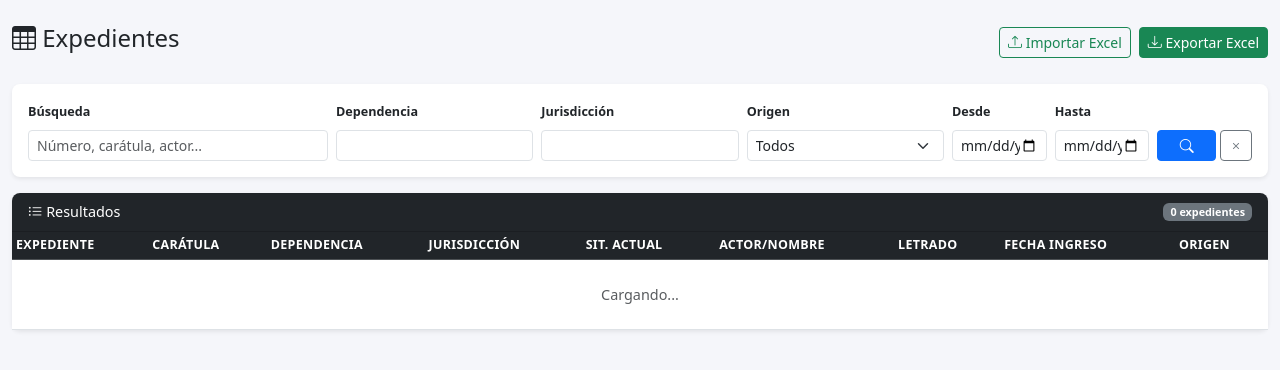
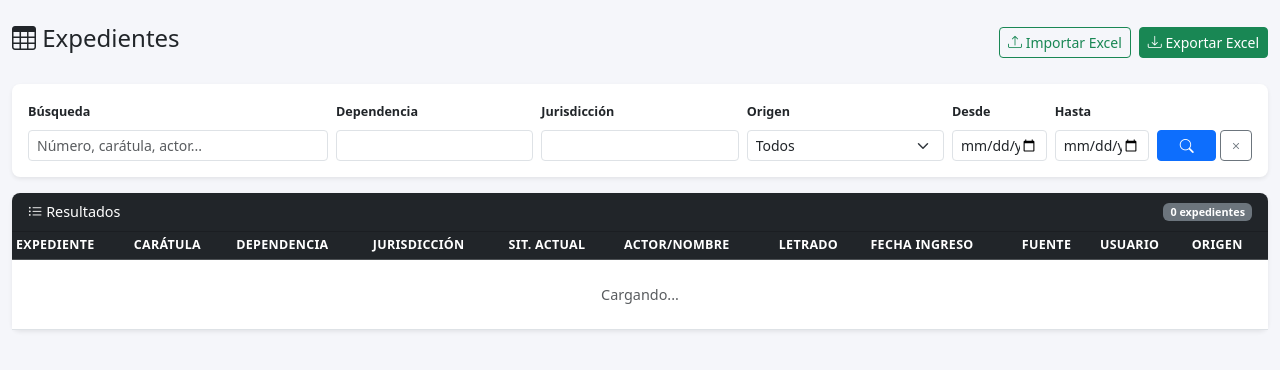
Before and after one commit to OctavioGalvan5/Web-scrapping-federal, a Flask app: page /expedientes/ in a window 1280 px wide. Shown: the part 54-424 px from the top of the page. Run offline with Flask 3, Linux system fonts and the light colour scheme; data that the repository does not hold is empty; some libraries are stand-ins or nearby versions.

Commit message:
se hizo cambios visuales en las columnas

```diff
--- a/routes/expedientes.py
+++ b/routes/expedientes.py
@@ -53,7 +53,7 @@
         f"""
         SELECT id, numero_expte, anio, caratula, dependencia, jurisdiccion,
                situacion_actual, actor_nombre, letrado_apoderado, cuit_cuil,
-               fecha_ingreso, origen, created_at
+               fecha_ingreso::text, origen, fuente, usuario_extraccion, created_at
         FROM expedientes
         {where}
         ORDER BY created_at DESC
@@ -97,6 +97,24 @@
         mimetype='application/vnd.openxmlformats-officedocument.spreadsheetml.sheet',
         as_attachment=True,
         download_name='expedientes_exportados.xlsx',
+    )
+
+
+@expedientes_bp.route('/plantilla')
+def plantilla():
+    df = pd.DataFrame(columns=[
+        'Número', 'Año', 'Carátula', 'Jurisdicción', 'Dependencia',
+        'Sit. Actual', 'Actor/Nombre', 'Letrado/Apoderado', 'Tomo/Folio', 'CUIT/CUIL'
+    ])
+    buf = io.BytesIO()
+    with pd.ExcelWriter(buf, engine='openpyxl') as writer:
+        df.to_excel(writer, index=False, sheet_name='Expedientes')
+    buf.seek(0)
+    return send_file(
+        buf,
+        mimetype='application/vnd.openxmlformats-officedocument.spreadsheetml.sheet',
+        as_attachment=True,
+        download_name='plantilla_expedientes.xlsx',
     )
 
 
--- a/setup.sql
+++ b/setup.sql
@@ -23,6 +23,9 @@
     created_at TIMESTAMP DEFAULT NOW(),
     updated_at TIMESTAMP DEFAULT NOW()
 );
+
+ALTER TABLE expedientes ADD COLUMN IF NOT EXISTS fuente VARCHAR(50);
+ALTER TABLE expedientes ADD COLUMN IF NOT EXISTS usuario_extraccion VARCHAR(100);
 
 CREATE TABLE IF NOT EXISTS scraper_runs (
     id SERIAL PRIMARY KEY,
--- a/templates/expedientes.html
+++ b/templates/expedientes.html
@@ -77,11 +77,13 @@
             <th>Actor/Nombre</th>
             <th>Letrado</th>
             <th>Fecha Ingreso</th>
+            <th>Fuente</th>
+            <th>Usuario</th>
             <th>Origen</th>
           </tr>
         </thead>
         <tbody id="tbody_exptes">
-          <tr><td colspan="9" class="text-center py-4 text-muted">Cargando...</td></tr>
+          <tr><td colspan="11" class="text-center py-4 text-muted">Cargando...</td></tr>
         </tbody>
       </table>
     </div>
@@ -101,6 +103,9 @@
           Seleccioná un Excel con columnas: <code>Número, Año, Carátula, Dependencia</code> (y otras opcionales).<br>
           Los duplicados se detectan automáticamente por <strong>Número/Año</strong>.
         </p>
+        <a href="/expedientes/plantilla" class="btn btn-outline-secondary btn-sm mb-3">
+          <i class="bi bi-download"></i> Descargar plantilla
+        </a>
         <input type="file" id="archivo_excel" class="form-control" accept=".xlsx,.xls">
         <div id="import_result" class="mt-3" style="display:none"></div>
       </div>
@@ -145,7 +150,7 @@
 
   const tbody = document.getElementById('tbody_exptes');
   if (!data.length) {
-    tbody.innerHTML = '<tr><td colspan="9" class="text-center py-4 text-muted">Sin resultados</td></tr>';
+    tbody.innerHTML = '<tr><td colspan="11" class="text-center py-4 text-muted">Sin resultados</td></tr>';
     return;
   }
 
@@ -159,6 +164,8 @@
       <td class="small">${r.actor_nombre || ''}</td>
       <td class="small">${(r.letrado_apoderado || '').substring(0,30)}</td>
       <td class="small">${r.fecha_ingreso ? r.fecha_ingreso.split('-').reverse().join('/') : ''}</td>
+      <td><span class="badge bg-info text-dark">${r.fuente || '-'}</span></td>
+      <td class="small">${r.usuario_extraccion || '-'}</td>
       <td><span class="badge ${r.origen === 'scraper' ? 'bg-success' : 'bg-warning text-dark'}">${r.origen}</span></td>
     </tr>
   `).join('');
```
Also changed, not shown: scraper_core/run_extraccion.py (+5 -2 lines).
